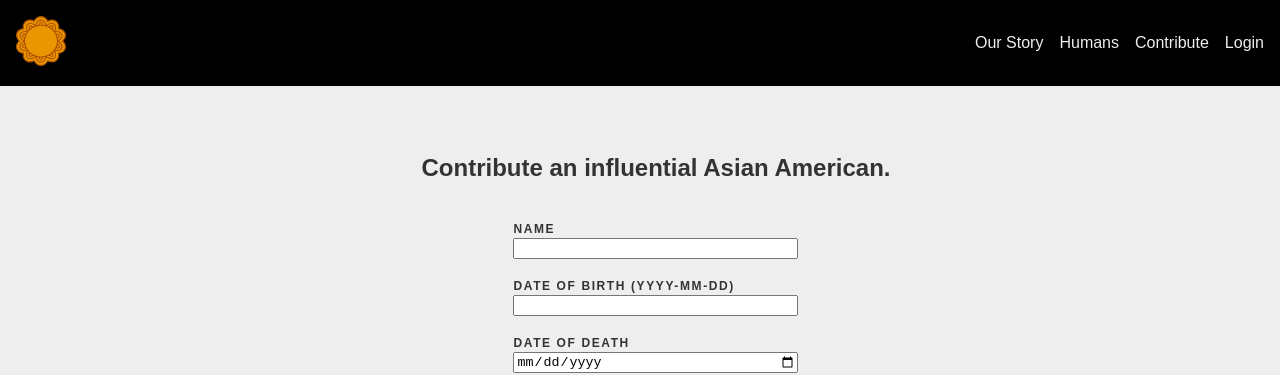
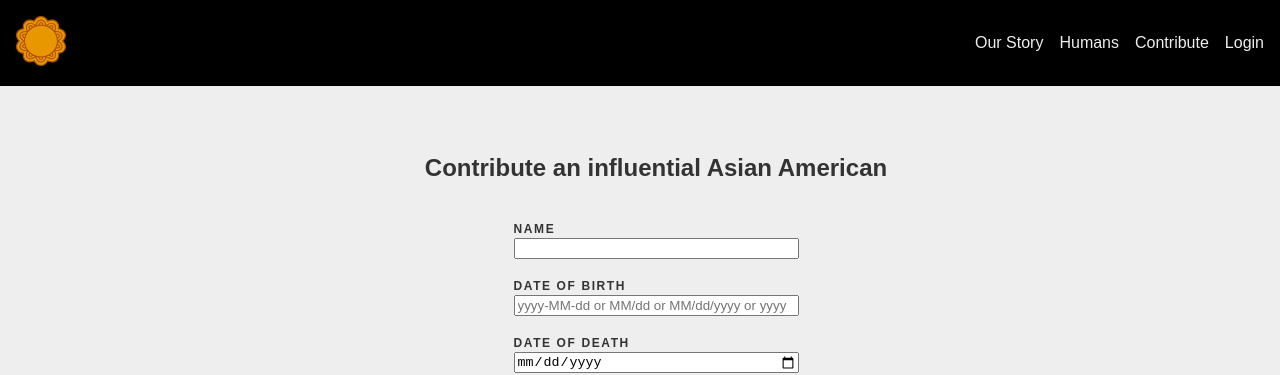
Before and after one commit to raymonstah/asianamericanswiki, a SvelteKit app: page /contribute in a window 1280 px wide. Shown: the top 375 px of the page. Built offline with nearby package versions, Linux system fonts and the light colour scheme; no server answers.

Commit message:
wip: contribution page (custom birthday input)

```diff
--- /dev/null
+++ b/src/lib/components/BirthdayInput.svelte
@@ -0,0 +1,44 @@
+<script>
+  const DATE_FORMAT = {
+    "yyyy-mm-dd": new RegExp("^\\d{4}-\\d{2}-\\d{2}$"),
+    "mm/dd": new RegExp("^\\d{1,2}\\/\\d{1,2}$"),
+    "mm/dd/yyyy": new RegExp("^\\d{1,2}\\/\\d{1,2}\\/\\d{4}$"),
+    yyyy: new RegExp("^\\d{4}$"),
+  };
+
+  export let dob = "";
+  export let invalid = false;
+  function validate() {
+    if (dob.length === 0) {
+      invalid = false;
+      return;
+    }
+    let match = false;
+    Object.entries(DATE_FORMAT).find((entry) => {
+      let format = entry[0];
+      let regex = entry[1];
+      // console.log(`testing ${dob} against ${format}`);
+      if (regex.test(dob)) {
+        // console.log(`${format} matches`);
+        match = true;
+      }
+    });
+    invalid = !match;
+  }
+</script>
+
+<input
+  type="text"
+  minlength="4"
+  maxlength="10"
+  class:dob-invalid={invalid}
+  placeholder="yyyy-MM-dd or MM/dd or MM/dd/yyyy or yyyy"
+  on:keyup={validate}
+  bind:value={dob}
+/>
+
+<style>
+  .dob-invalid {
+    border-color: red;
+  }
+</style>
--- a/src/routes/contribute/+page.svelte
+++ b/src/routes/contribute/+page.svelte
@@ -1,5 +1,8 @@
 <script>
+  import BirthdayInput from "../../lib/components/BirthdayInput.svelte";
+
   let human = {};
+  let errors = {};
   const ethnicityList = [
     "Chinese",
     "Vietnamese",
@@ -45,6 +48,14 @@
   import Tags from "svelte-tags-input";
 
   function contribute() {
+    Object.entries(errors);
+    for (const key in errors) {
+      let val = errors[key];
+      if (val) {
+        console.log(`${key} is invalid`);
+        return;
+      }
+    }
     console.log("Form received");
   }
 </script>
@@ -54,13 +65,13 @@
 </svelte:head>
 
 <article>
-  <h1>Contribute an influential Asian American.</h1>
+  <h1>Contribute an influential Asian American</h1>
   <form on:submit|preventDefault={contribute}>
     <label for="name">Name</label>
     <input id="name" type="text" bind:value={human.name} />
 
-    <label for="dob">Date of Birth (YYYY-MM-DD)</label>
-    <input id="dob" type="text" maxlength="10" bind:value={human.dob} />
+    <label for="dob">Date of Birth</label>
+    <BirthdayInput bind:invalid={errors.dob} bind:dob={human.dob} />
 
     <label for="dod">Date of Death</label>
     <input id="dod" type="date" bind:value={human.dod} />
```
